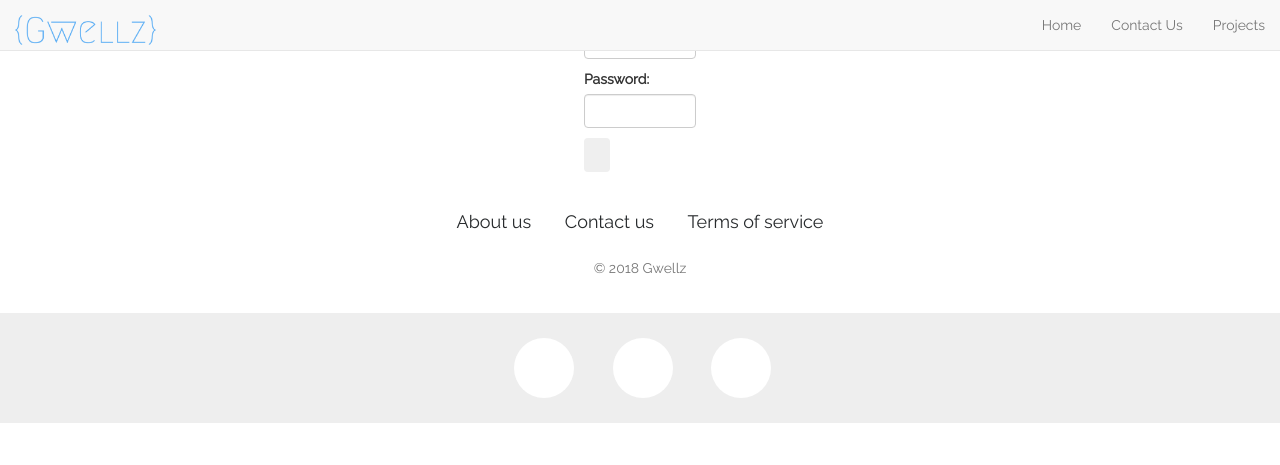
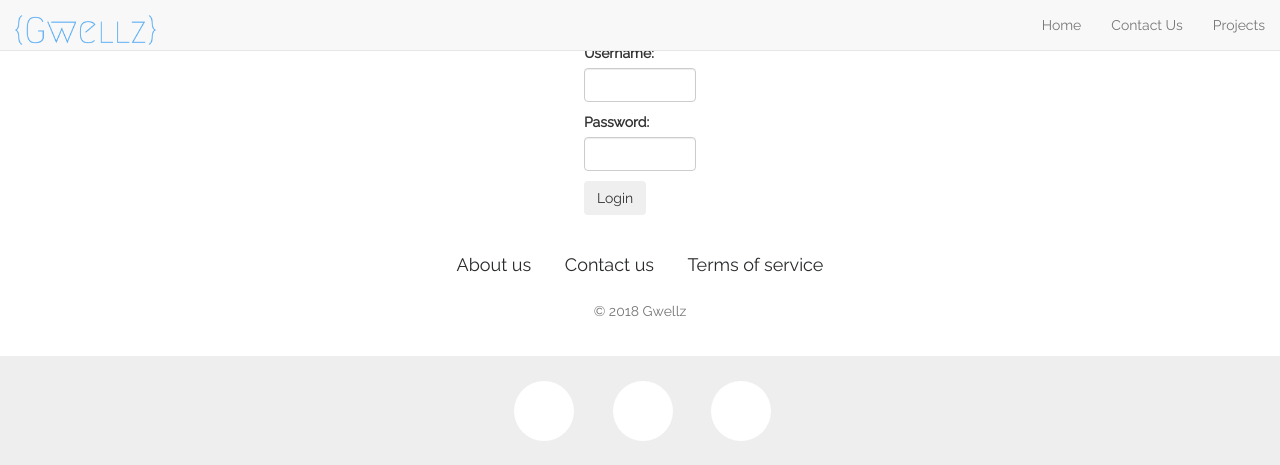
Before and after one commit to dennismuturia/Gwellz, a Django app: page /login/ in a window 1280 px wide. Shown: the top 465 px of the page. Run offline with Django 3.2, Linux system fonts and the light colour scheme; some libraries are stand-ins or nearby versions.

Commit message:
Finished up on login system.

```diff
--- a/Gwellz/static/css/master.css
+++ b/Gwellz/static/css/master.css
@@ -267,3 +267,8 @@ body{
  -webkit-flex: 0 0 auto;
 }
 /***************************projects******************************/
+
+/***************************login*********************************/
+.me{
+  margin-top: 20%;
+}
--- a/accounts/templates/user.html
+++ b/accounts/templates/user.html
@@ -3,10 +3,10 @@
 {% block content%}
 <div class="container-fluid">
     <div class="row">
-        <div class="col-md-8 col-md-offset-2">
+        <div class="col-md-8 col-md-offset-2 me">
             <form action="" method="post" enctype="multipart/form-data">{% csrf_token%}
                 {{ form.as_p }}
-                <input type="submit" value="" class="btn btn-sucess" value='{{ title }}'>
+                <input type="submit" value='{{ title }}' class="btn btn-sucess" >
             </form>
         </div>
     </div>
```
